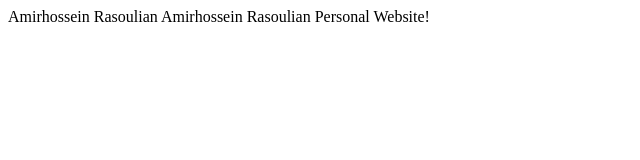
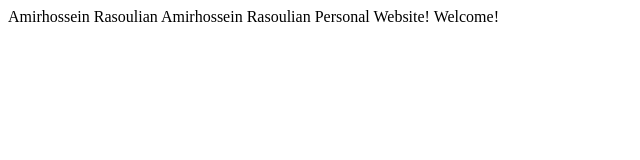
Before and after one commit to ah-rasoulian/ah-rasoulian.github.io, a plain HTML site: page index.html in a window 1280 px wide. Shown: the full height of the page, 0-640 px from the left. Drawn offline with Linux system fonts and the light colour scheme.

Commit message:
check vs code.

```diff
--- a/index.html
+++ b/index.html
@@ -2,5 +2,6 @@
     <head>Amirhossein Rasoulian</head>
     <body>
         Amirhossein Rasoulian Personal Website!
+        Welcome!
     </body>
 </html>
```
